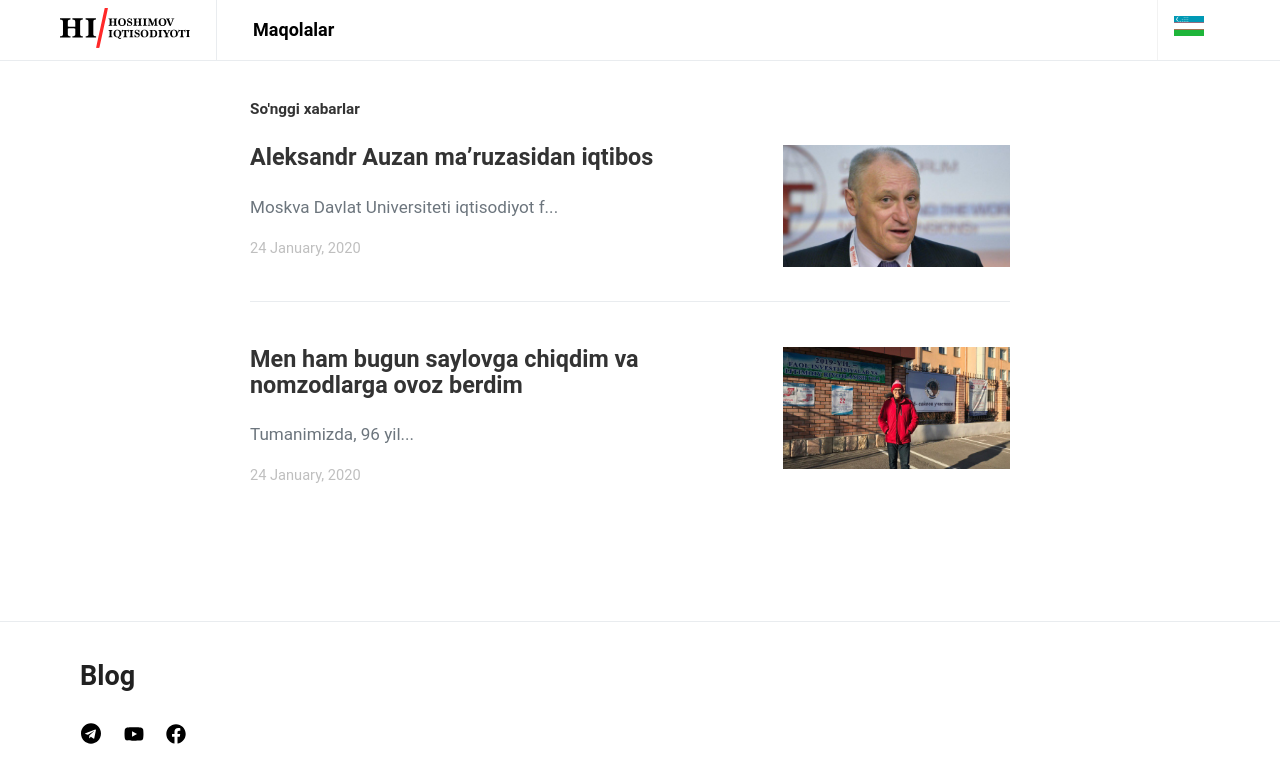
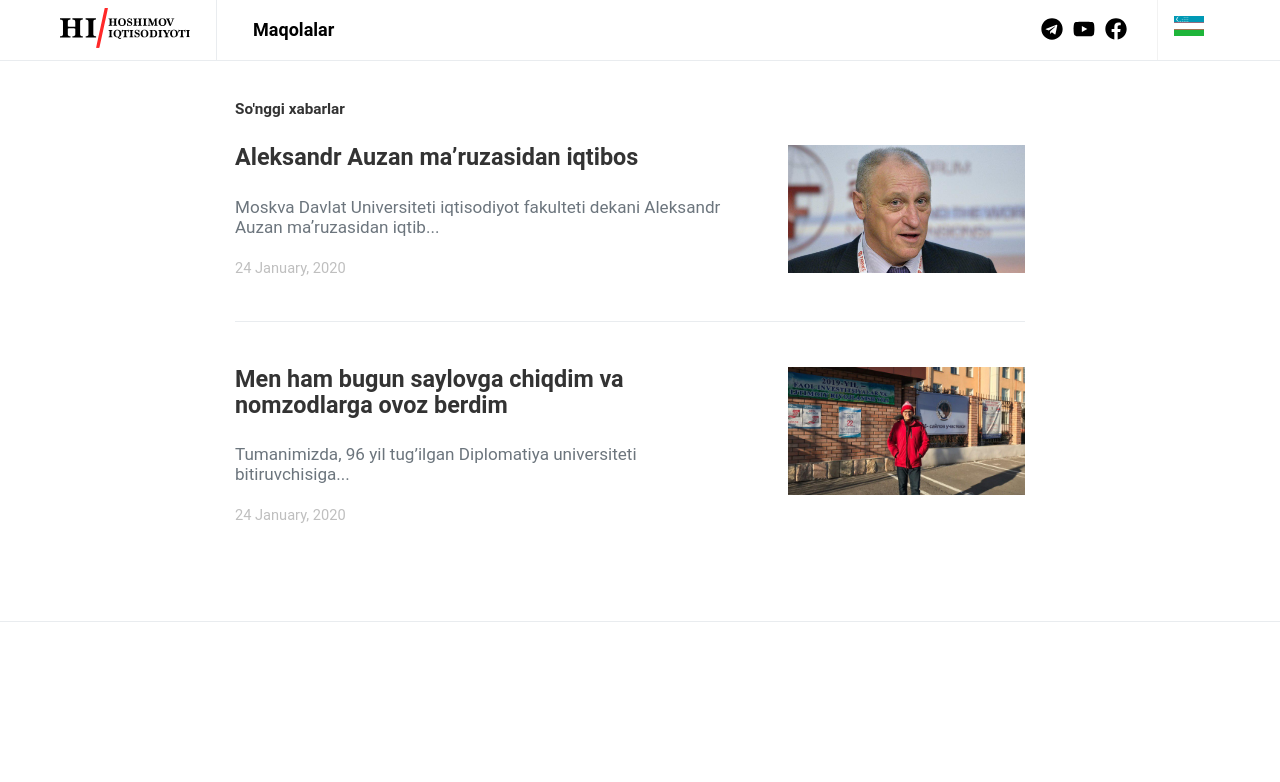
Before and after one commit to hoshimov-iqtisod/hoshimov-blog, a Gatsby site: page / in a window 1280 px wide. Built offline with nearby package versions, Linux system fonts and the light colour scheme; Gatsby itself is replaced by a stand-in of ours.

Commit message:
change design home page

```diff
--- a/package.json
+++ b/package.json
@@ -21,6 +21,7 @@
     "react-dom": "^16.12.0",
     "react-headroom": "^3.0.0",
     "react-helmet": "^5.2.1",
+    "react-icons": "^3.8.0",
     "typeface-playfair-display": "0.0.72",
     "typeface-roboto": "0.0.75"
   },
--- a/src/components/blog-posts/blog-posts.css
+++ b/src/components/blog-posts/blog-posts.css
@@ -279,9 +279,9 @@
     }
     .content-area {
         -webkit-box-flex: 0;
-        -ms-flex: 0 0 calc(100% - 380px);
-        flex: 0 0 calc(100% - 380px);
-        max-width: calc(100% - 380px);
+        -ms-flex: 0 0 calc(100% - 350px);
+        flex: 0 0 calc(100% - 350px);
+        max-width: calc(100% - 350px);
     }
     .layout-list-alternative .post-inner {
         -webkit-box-flex: 0;
--- a/src/components/blog-posts/blog-posts.js
+++ b/src/components/blog-posts/blog-posts.js
@@ -31,7 +31,7 @@ const BlogPosts = ({ data, lang }) => {
                                                             <header className="entry-header">
                                                                 <h2 className="entry-title">{node.frontmatter.title}</h2>
                                                             </header>
-                                                            <div className="entry-excerpt" dangerouslySetInnerHTML={{ __html: `${node.html.substring(0, 100)}...` }} />
+                                                            <div className="entry-excerpt" dangerouslySetInnerHTML={{ __html: `${node.html.substring(0, 150)}...` }} />
                                                             <ul className="post-meta">
                                                                 {/* <li className="meta-date meta-author"></li> */}
                                                                 <li className="meta-date">{node.frontmatter.date}</li>
--- a/src/components/footer/footer.js
+++ b/src/components/footer/footer.js
@@ -1,12 +1,12 @@
 import React from 'react';
 import './footer.css';
-import telegram from '../../images/telegram-brands.svg';
-import fb from '../../images/facebook-brands.svg';
-import youtube from '../../images/youtube-brands.svg';
+//import telegram from '../../images/telegram-brands.svg';
+//import fb from '../../images/facebook-brands.svg';
+//import youtube from '../../images/youtube-brands.svg';
 
 const Footer = ({ siteTitle }) => (
     <footer className="site-footer">
-        <div className="site-info">
+        {/* <div className="site-info">
             <div className="footer-content content-area">
                 <h5 className="site-title footer-title">{siteTitle}</h5>
                 <div className="pk-social-links-template-nav">
@@ -35,7 +35,7 @@ const Footer = ({ siteTitle }) => (
                 </div>
                 </div>
             </div>
-        </div>
+        </div> */}
     </footer>
 );
 
--- a/src/components/header.css
+++ b/src/components/header.css
@@ -140,6 +140,24 @@
     -ms-flex-order: 3;
     order: 3;
 }
+.social-menu {
+    display: flex;
+    flex-direction: row;
+    order: 3;
+    padding-right: 30px;
+}
+.pk-social-links-item {
+    margin-left: 10px;
+}
+.pk-icon-telegram:hover svg {
+    fill: #0088cc;
+}
+.pk-icon-youtube:hover svg {
+    fill: #c4302b;
+}
+.pk-icon-fb:hover svg {
+    fill: #3b5998;
+}
 .dropdown {
     position: relative;
     display: flex;
--- a/src/components/header.js
+++ b/src/components/header.js
@@ -7,6 +7,7 @@ import logo from '../images/hi_logo.svg'
 import usaFlag from '../images/usa-flag.svg';
 import ruFlag from '../images/ru-flag.svg';
 import uzFlag from '../images/uz-flag.svg';
+import { FaTelegram, FaYoutube, FaFacebook } from 'react-icons/fa';
 
 const Header = ({ lang }) => (
   <Headroom disableInlineStyles>
@@ -23,6 +24,29 @@ const Header = ({ lang }) => (
                   <Link to="/" state={{ lang }}>{lang === 'uz' ? 'Maqolalar' : (lang === 'ru' ? 'Статьи' : 'Articles')}</Link>
                 </li>
               </ul>
+              <div className="pk-social-links-items social-menu">
+                    <div className="pk-social-links-item">
+                        <a href="https://t.me/iqtisodchi_kundaligi" className="pk-social-links-link" target="_blank" rel="noopener noreferrer">
+                            <i className="pk-social-links-icon pk-icon pk-icon-telegram">
+                              <FaTelegram size="22px" />
+                            </i>
+                        </a>
+                    </div>
+                    <div className="pk-social-links-item">
+                        <a href="https://www.youtube.com/channel/UCRsqjw8SVM9oMZPP0anA_kA" className="pk-social-links-link" target="_blank" rel="noopener noreferrer">
+                            <i className="pk-social-links-icon pk-icon pk-icon-youtube">
+                              <FaYoutube size="22px" />
+                            </i>
+                        </a>
+                    </div>
+                    <div className="pk-social-links-item">
+                        <a href="https://t.me/iqtisodchi_kundaligi" className="pk-social-links-link" target="_blank" rel="noopener noreferrer">
+                            <i className="pk-social-links-icon pk-icon pk-icon-fb">
+                              <FaFacebook size="22px" />
+                            </i>
+                        </a>
+                    </div>
+                </div>
               <div className="nav-item dropdown">
                 <span className="at-left">
                   <img src={lang === 'uz' ? uzFlag : (lang === 'ru' ? ruFlag : usaFlag)} alt="select language" />
```
Also changed, not shown: 1 other file.
